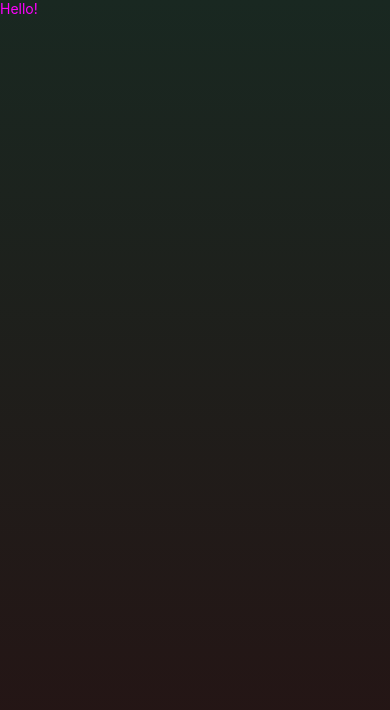
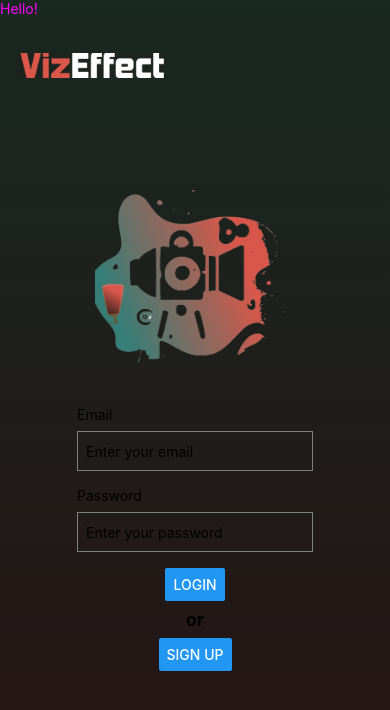
Before and after one commit to Benmah2/VizEffect, a React Native app in the folder VizEffectMobile/: screen / in a window 390 px wide. Shown: the top 710 px of the page. Built offline with nearby package versions, Linux system fonts and the light colour scheme.

Commit message:
Login screen, minimal CSS

```diff
--- a/VizEffectMobile/pages/LoginScreen.js
+++ b/VizEffectMobile/pages/LoginScreen.js
@@ -1,14 +1,125 @@
+import React, {useState} from 'react';
 import {LinearGradient} from 'expo-linear-gradient';
 import {View, Text, StyleSheet, Image, SafeAreaView, TextInput, Dimensions, Button, ViewComponent} from "react-native";
 
 const {height} = Dimensions.get("window");
 
 const LoginScreen = () => {
-    return (
-        <LinearGradient colors={["#192821", "#261213"]} style={{height: "100%"}}>
-            <Text style={{color: "magenta"}}>Hello!</Text>
-        </LinearGradient>
-    );
-}
+    const [email, setEmail] = useState('');
+    const [password, setPassword] = useState('');
+
+    const handleLogin = () => {
+      // Perform login logic here using the email and password values
+      console.log('Logging in...');
+      console.log('Email:', email);
+      console.log('Password:', password);
+    };
+
+    const handleSignup = () => {
+      // Perform signup logic here using the email and password values
+      console.log('Signing up...');
+      console.log('Email:', email);
+      console.log('Password:', password);
+    };
+
+  return (
+    <LinearGradient colors={["#192821", "#261213"]} style={{height: "100%"}}>
+      <Text style={{color: "magenta"}}>Hello!</Text>
+      <View style={styles.container}>
+        <View style={styles.logoContainer}>
+          <Image
+            source={require('../assets/images/logo.png')}
+            style={styles.image}
+          />
+        </View>
+        <Image source={require('../assets/images/loginbilde.png')} style={styles.logo} />
+        <View style={styles.inputContainer}>
+        <Text style={styles.label}>Email</Text>
+        <TextInput
+          style={styles.input}
+          placeholder="Enter your email"
+          value={email}
+          onChangeText={setEmail}
+        />
+
+      </View>
+      <View style={styles.inputContainer}>
+        <Text style={styles.label}>Password</Text>
+        <TextInput
+          style={styles.input}
+          placeholder="Enter your password"
+          secureTextEntry
+          value={password}
+          onChangeText={setPassword}
+        />
+      </View>
+      <View style={styles.buttonContainer}>
+        <Button title="Login" onPress={handleLogin} style={styles.button} />
+        <Text style={styles.orText}>or</Text>
+        <Button title="Sign up" onPress={handleSignup} style={styles.button} />
+      </View>
+    </View>
+    </LinearGradient>
+  );
+};
+
+const styles = StyleSheet.create({
+  container: {
+    flex: 1,
+    alignItems: 'center',
+    justifyContent: 'center',
+    paddingHorizontal: 16,
+  },
+  logoContainer: {
+    position: 'absolute',
+    top: 0,
+    left: 0,
+    margin: 16,
+    zIndex: 1,
+  },
+  image: {
+    top: 20,
+    width: 150,
+    height: 25,
+  },
+  logo: {
+    width: 200,
+    height: 200,
+    marginBottom: 16,
+  },
+  inputContainer: {
+    marginBottom: 16,
+  },
+  label: {
+    marginBottom: 8,
+  },
+  input: {
+    height: 40,
+    borderColor: 'gray',
+    borderWidth: 1,
+    paddingHorizontal: 8,
+  },
+  buttonContainer: {
+    alignItems: 'center',
+  },
+  button: {
+    width: 200,
+    marginVertical: 8,
+  },
+  orText: {
+    marginVertical: 8,
+    fontSize: 18,
+    fontWeight: 'bold',
+  },  textOrange: {
+    color: 'orange',
+    fontWeight: 'bold',
+    fontSize: 18,
+  },
+  textBehind: {
+    color: 'black',
+    fontWeight: 'bold',
+    fontSize: 18,
+  },
+});
 
 export default LoginScreen;
```
